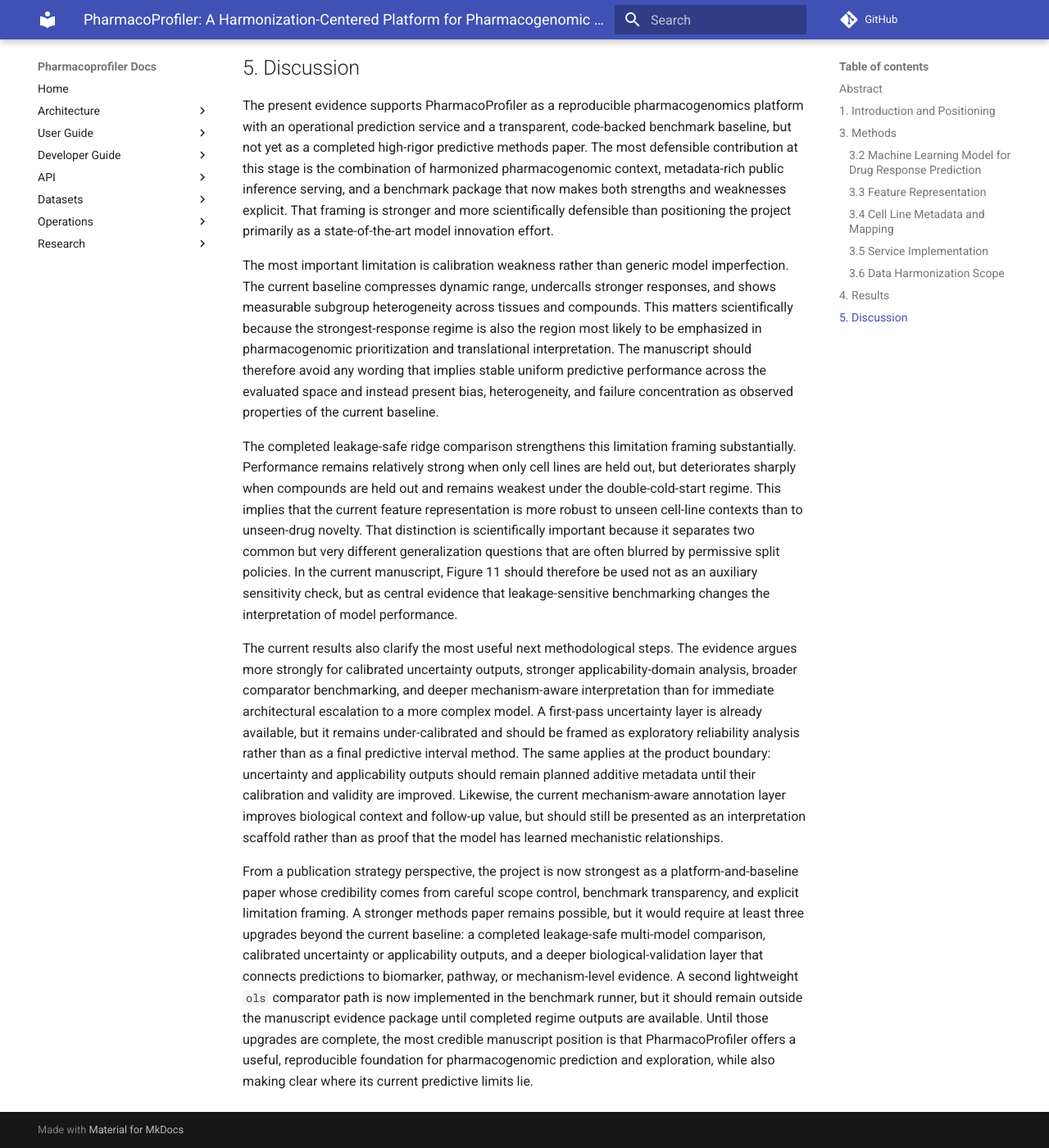
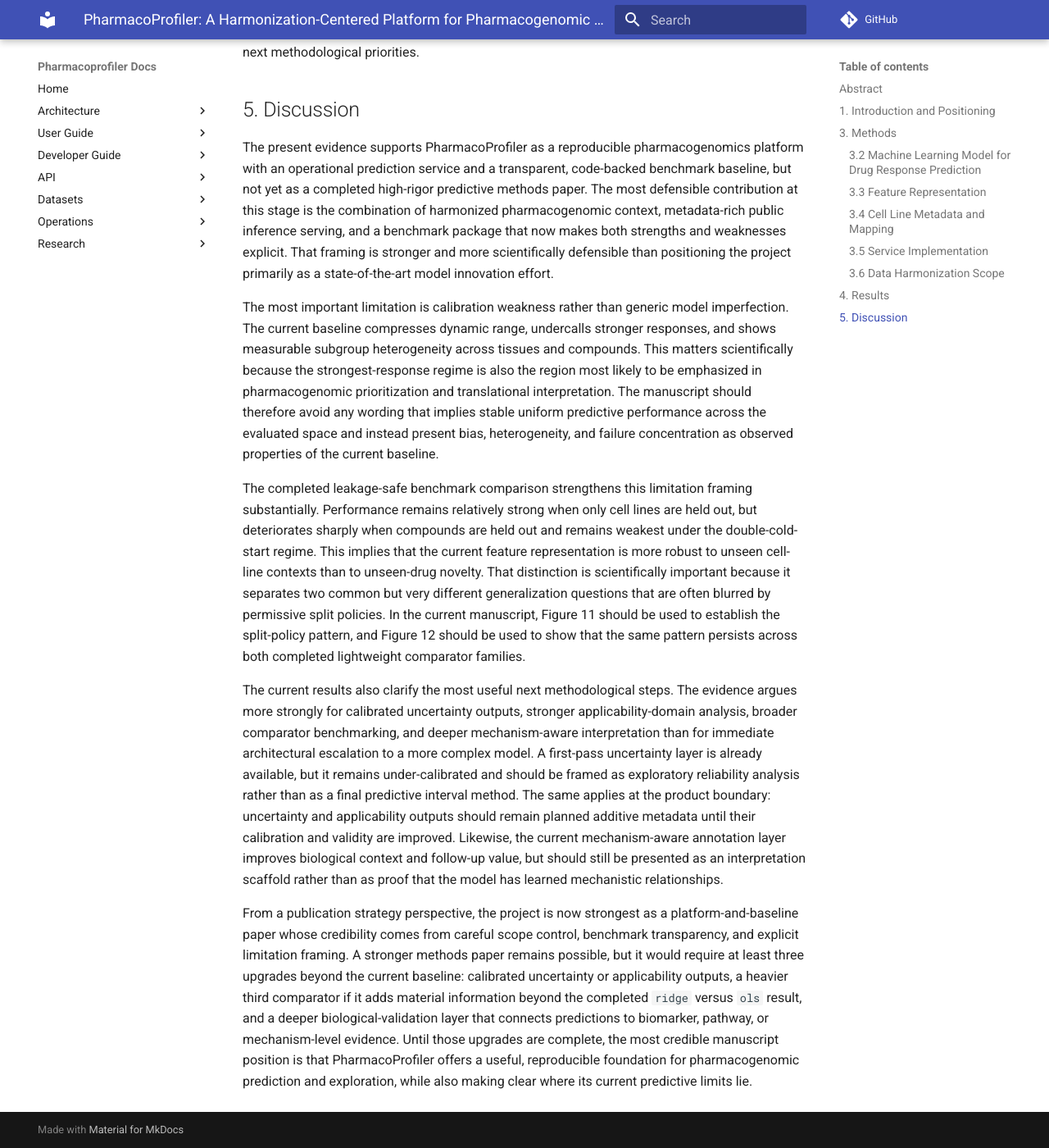
Before and after one commit to uoozcan/Pharmacoprofiler, an MkDocs documentation site: the page built from docs/research/manuscript/submission-manuscript-draft.md, in a window 1280 px wide and 1400 px high, scrolled down 6445 px. Shown: the whole window at 82% size. Built offline with MkDocs 1.6.1 and Material for MkDocs 9.7.7, drawn with Linux system fonts in a browser that asks for light colours; comment, search, counter and statistics services are not loaded; some of the changed text lies outside the part shown.

Commit message:
Promote completed two-model benchmark into manuscript support

```diff
--- a/docs/research/manuscript/submission-manuscript-draft.md
+++ b/docs/research/manuscript/submission-manuscript-draft.md
@@ -4,7 +4,7 @@
 
 PharmacoProfiler is a pharmacogenomics platform developed to connect cross-resource data harmonization with deployable drug-response prediction. The current verified project scope combines notebook-grounded curation across major public pharmacogenomic resources, a preserved GDSC-to-CCLE pIC50 modeling lineage, and a public SMILES-to-cell-line inference service that returns pIC50 predictions together with canonical cell-line names, RRIDs, and tissue metadata. In the current repository, the deployed predictor is a Random Forest regressor operating on concatenated 3,747-feature cell-line omics vectors and 1,024-bit ECFP4 compound fingerprints. A reproducible cross-domain benchmark on a reconstructed CCLE overlap set (`6513` rows, `16` drugs, `434` cell lines) achieved Pearson `0.7556`, Spearman `0.6273`, MAE `0.6548`, RMSE `0.8361`, and `R² = 0.2633`, supporting a measurable but non-uniform predictive signal.
 
-Additional analyses showed that this baseline is limited by calibration compression, systematic underprediction of stronger responses, and subgroup-dependent error structure. A completed leakage-safe staged ridge benchmark further demonstrated that performance remains materially stronger under unseen-cell-line splits than under unseen-compound or double-cold-start regimes, indicating that drug novelty is the more difficult generalization axis in the current feature space. Taken together, these results support PharmacoProfiler as a reproducible platform baseline that combines harmonized pharmacogenomic context, public predictive serving, and benchmark transparency, while also making clear that stronger uncertainty quantification, multi-model leakage-safe comparison, and deeper biological validation are still needed for a higher-rigor predictive methods paper.
+Additional analyses showed that this baseline is limited by calibration compression, systematic underprediction of stronger responses, and subgroup-dependent error structure. A completed leakage-safe staged benchmark further demonstrated that performance remains materially stronger under unseen-cell-line splits than under unseen-compound or double-cold-start regimes, indicating that drug novelty is the more difficult generalization axis in the current feature space. The same leakage-sensitive pattern was then reproduced almost identically by both `ridge` and `ols` comparators across all four saved GDSC regimes. Taken together, these results support PharmacoProfiler as a reproducible platform baseline that combines harmonized pharmacogenomic context, public predictive serving, and benchmark transparency, while also making clear that calibrated uncertainty and deeper biological validation are still needed for a higher-rigor predictive methods paper.
 
 ## 1. Introduction and Positioning
 
@@ -62,7 +62,7 @@
 
 Performance heterogeneity is also visible across subgroup and compound views. Normalized tissue reporting now collapses obvious label aliases into canonical manuscript-facing groups, allowing subgroup reporting without rewriting the underlying legacy assets. The resulting tissue summaries show non-uniform error profiles across major context groups, while the compound-level analysis shows that some overlapping drugs transfer comparatively well and others remain dominated by large error or systematic underprediction (Figure 6; supplementary Figure 2). Bootstrap `95%` confidence intervals further support this benchmark framing by showing that the current point estimates are stable enough to report, but still bounded by measurable uncertainty rather than a single deterministic score (supplementary Figure 3).
 
-The repository now also supports a leakage-sensitive split-policy comparison through the completed staged `ridge` sweep on the preserved GDSC table. Under permissive `pair_random` splits, the ridge comparator remained strong (MAE `0.4056`, `R² = 0.7775`). Under `cell_line_holdout`, performance remained materially stronger than drug-holdout performance (MAE `0.4767`, `R² = 0.7033`), whereas both `compound_holdout` (MAE `0.9037`, `R² = -0.0353`) and `double_cold_start` (MAE `0.9363`, `R² = -0.1093`) were substantially weaker (Figure 11). This staged result sharpens the benchmark story by showing that leakage-sensitive weakness is concentrated more strongly along the unseen-compound axis than the unseen-cell-line axis. It also indicates that row-random performance should not be interpreted as strong unseen-drug generalization.
+The repository now also supports a leakage-sensitive split-policy comparison through completed `ridge` and `ols` sweeps on the preserved GDSC table. Under permissive `pair_random` splits, both baselines remained strong (MAE `0.4056`, `R² = 0.7775`). Under `cell_line_holdout`, performance remained materially stronger than drug-holdout performance for both models (ridge MAE `0.4767`, `R² = 0.7033`; OLS MAE `0.4770`, `R² = 0.7028`), whereas both `compound_holdout` (ridge MAE `0.9037`, OLS MAE `0.9038`) and `double_cold_start` (ridge MAE `0.9363`, OLS MAE `0.9364`) were substantially weaker (Figures 11 and 12). This completed two-model result sharpens the benchmark story by showing that leakage-sensitive weakness is concentrated more strongly along the unseen-compound axis than the unseen-cell-line axis, and that the conclusion is not materially changed by switching between these two lightweight baseline families.
 
 Together, these results support a conservative but publishable current claim: PharmacoProfiler provides a reproducible predictive baseline with measurable cross-domain and within-dataset signal, but that signal is accompanied by calibration weakness, subgroup heterogeneity, and much weaker generalization when compounds are held out. The strongest present evidence therefore supports a harmonization-plus-serving platform with a transparent benchmark package rather than a finalized high-rigor methods benchmark across multiple model families.
 
@@ -76,8 +76,8 @@
 
 The most important limitation is calibration weakness rather than generic model imperfection. The current baseline compresses dynamic range, undercalls stronger responses, and shows measurable subgroup heterogeneity across tissues and compounds. This matters scientifically because the strongest-response regime is also the region most likely to be emphasized in pharmacogenomic prioritization and translational interpretation. The manuscript should therefore avoid any wording that implies stable uniform predictive performance across the evaluated space and instead present bias, heterogeneity, and failure concentration as observed properties of the current baseline.
 
-The completed leakage-safe ridge comparison strengthens this limitation framing substantially. Performance remains relatively strong when only cell lines are held out, but deteriorates sharply when compounds are held out and remains weakest under the double-cold-start regime. This implies that the current feature representation is more robust to unseen cell-line contexts than to unseen-drug novelty. That distinction is scientifically important because it separates two common but very different generalization questions that are often blurred by permissive split policies. In the current manuscript, Figure 11 should therefore be used not as an auxiliary sensitivity check, but as central evidence that leakage-sensitive benchmarking changes the interpretation of model performance.
+The completed leakage-safe benchmark comparison strengthens this limitation framing substantially. Performance remains relatively strong when only cell lines are held out, but deteriorates sharply when compounds are held out and remains weakest under the double-cold-start regime. This implies that the current feature representation is more robust to unseen cell-line contexts than to unseen-drug novelty. That distinction is scientifically important because it separates two common but very different generalization questions that are often blurred by permissive split policies. In the current manuscript, Figure 11 should be used to establish the split-policy pattern, and Figure 12 should be used to show that the same pattern persists across both completed lightweight comparator families.
 
 The current results also clarify the most useful next methodological steps. The evidence argues more strongly for calibrated uncertainty outputs, stronger applicability-domain analysis, broader comparator benchmarking, and deeper mechanism-aware interpretation than for immediate architectural escalation to a more complex model. A first-pass uncertainty layer is already available, but it remains under-calibrated and should be framed as exploratory reliability analysis rather than as a final predictive interval method. The same applies at the product boundary: uncertainty and applicability outputs should remain planned additive metadata until their calibration and validity are improved. Likewise, the current mechanism-aware annotation layer improves biological context and follow-up value, but should still be presented as an interpretation scaffold rather than as proof that the model has learned mechanistic relationships.
 
-From a publication strategy perspective, the project is now strongest as a platform-and-baseline paper whose credibility comes from careful scope control, benchmark transparency, and explicit limitation framing. A stronger methods paper remains possible, but it would require at least three upgrades beyond the current baseline: a completed leakage-safe multi-model comparison, calibrated uncertainty or applicability outputs, and a deeper biological-validation layer that connects predictions to biomarker, pathway, or mechanism-level evidence. A second lightweight `ols` comparator path is now implemented in the benchmark runner, but it should remain outside the manuscript evidence package until completed regime outputs are available. Until those upgrades are complete, the most credible manuscript position is that PharmacoProfiler offers a useful, reproducible foundation for pharmacogenomic prediction and exploration, while also making clear where its current predictive limits lie.
+From a publication strategy perspective, the project is now strongest as a platform-and-baseline paper whose credibility comes from careful scope control, benchmark transparency, and explicit limitation framing. A stronger methods paper remains possible, but it would require at least three upgrades beyond the current baseline: calibrated uncertainty or applicability outputs, a heavier third comparator if it adds material information beyond the completed `ridge` versus `ols` result, and a deeper biological-validation layer that connects predictions to biomarker, pathway, or mechanism-level evidence. Until those upgrades are complete, the most credible manuscript position is that PharmacoProfiler offers a useful, reproducible foundation for pharmacogenomic prediction and exploration, while also making clear where its current predictive limits lie.
```
Also changed, not shown: docs/research/figures/primary-figure-captions.md (+4 -0 lines), docs/research/manuscript/author-working-draft.md (+7 -6 lines), docs/research/manuscript/canonical-manuscript-draft.md (+7 -6 lines), docs/research/reviewer-responses/reviewer-response-matrix.md (+1 -1 lines).
